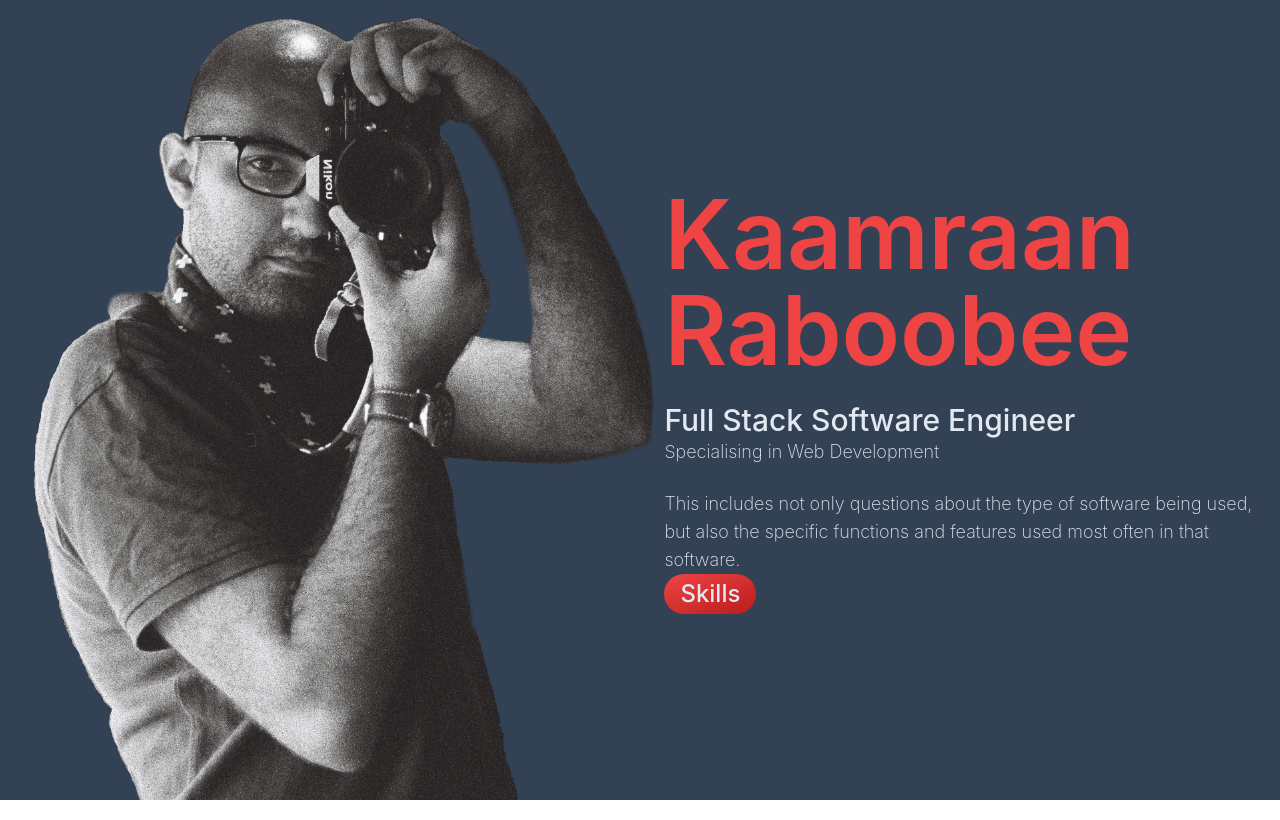
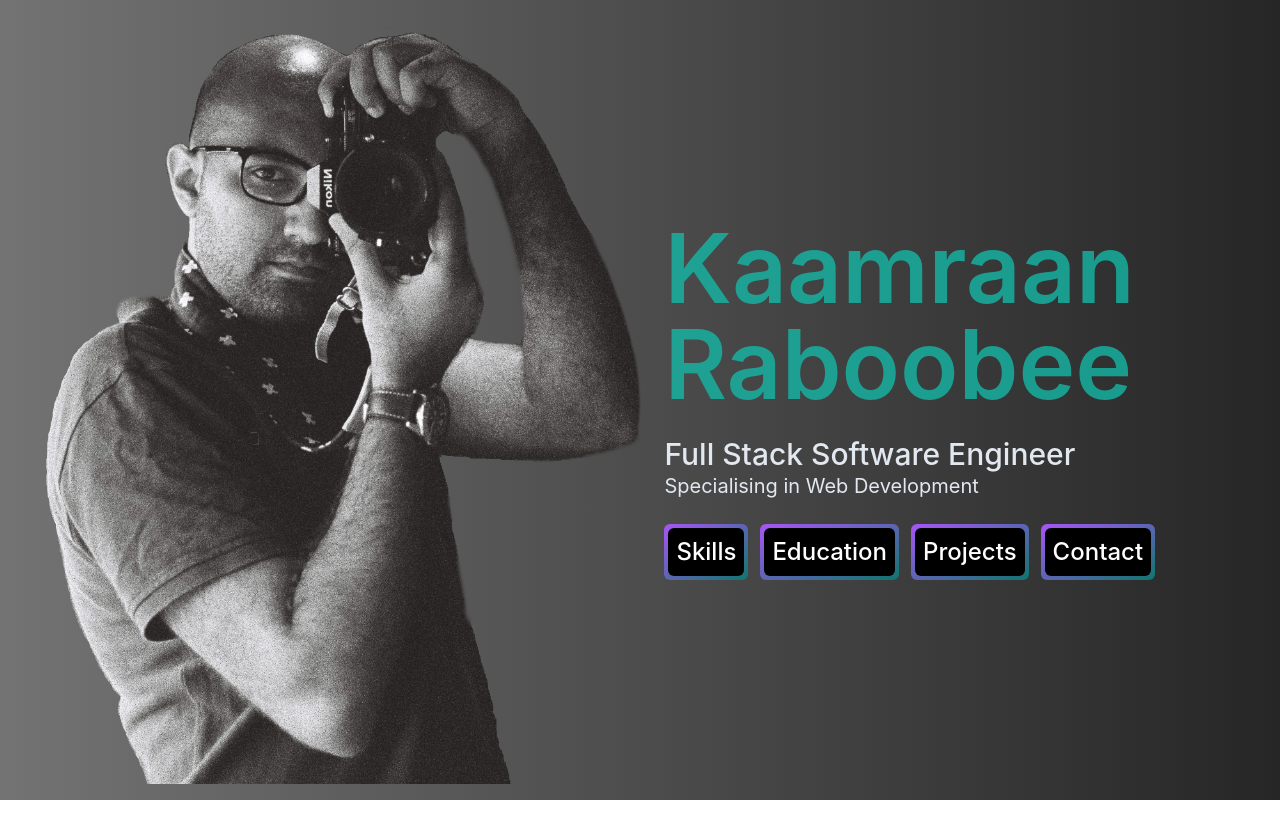
Before and after one commit to Kraboobee/kraboobee.github.io, a React (Create React App) app: page / in a window 1280 px wide. Built offline with nearby package versions, Linux system fonts and the light colour scheme.

Commit message:
Gradient border

```diff
--- a/src/Button/Button.js
+++ b/src/Button/Button.js
@@ -1,12 +1,15 @@
 import React from 'react'
 
-const Button = () => (
-    <div>
-        <button
-            className='bg-gradient-to-br from-red-500 to-red-700 hover:bg-gradient-to-tl py-1 px-4 rounded-full text-2xl font-medium'>
-            Skills
-        </button>
-    </div>
-)
+function Button(props) {
+    return (
+        <div className='bg-gradient-to-br from-purple-500 to-teal-700 py-1 px-1 rounded-md'>
+            <button
+                className='bg-black rounded-md px-2 py-2 text-white text-2xl font-medium hover:bg-gradient-to-br from-purple-500 to-teal-700 hover:text-white'>
+                {/* className='bg-gradient-to-br from-orange-500 to-orange-700 hover:bg-gradient-to-tl py-1 px-4 rounded-md text-2xl font-medium'> */}
+                { props.name }
+            </button>
+        </div>
+    )
+}
 
 export default Button
--- a/src/Generic/Generic.js
+++ b/src/Generic/Generic.js
@@ -5,28 +5,30 @@ import images from '../img';
 const Generic = () => {
     return (
         <div className='container mx-auto mb-5'>
-            <div className='flex flex-row items-center justify-between mx-auto px-5 bg-slate-700'>
+            <div className='flex flex-row items-center justify-between mx-auto px-5'>
             {/* <div className='flex flex-row items-center justify-between border-2 rounded-md mx-5 bg-slate-700'> */}
                 <div className="basis 1/4">
-                    <img className='object-cover h-screen'
+                    <img className='object-contain h-screen'
                     src={ images.SelfPortraitDarkPng } alt="" />
                 </div>
-                <div className='basis-1/2 font-extralight text-left'>
-                    <h1 className='text-left text-8xl font-semibold text-red-500'>
+                <div className='basis-1/2 text-left'>
+                    <h1 className='text-left text-8xl font-semibold text-teal-500/80'>
                         Kaamraan Raboobee
                     </h1>
                     <br />
                     <p className='text-3xl font-medium'>
                         Full Stack Software Engineer
                     </p>
-                    <p className='text-lg'>
+                    <p className='text-xl'>
                         Specialising in Web Development
                     </p>
                     <br />
-                    <p className='text-lg'>
-                        This includes not only questions about the type of software being used, but also the specific functions and features used most often in that software.
-                    </p>
-                    <Button />
+                    <div className='flex flex-row gap-3'>
+                        <Button name={ "Skills" } />
+                        <Button name={ "Education" } />
+                        <Button name={ "Projects" } />
+                        <Button name={ "Contact" } />
+                    </div>
                 </div>
             </div>
         </div>
--- a/src/Home/Home.js
+++ b/src/Home/Home.js
@@ -3,7 +3,7 @@ import Generic from "../Generic/Generic";
 
 export const Home = () => {
     return (
-        <div className="bg-gradient-to-r from-slate-700 to-slate-500 h-screen bg-fixed bg-cover">
+        <div className="bg-gradient-to-r from-neutral-500 to-neutral-800 h-screen bg-fixed bg-cover">
             <div className="container mx-auto text-slate-200 content-center">
                 <div className="flex flex-row gap-10 text-center">
                     {/* <div className="basis-1/3 flex flex-col gap-3 bg-gradient-to-br from-slate-100 to-slate-300">
```
